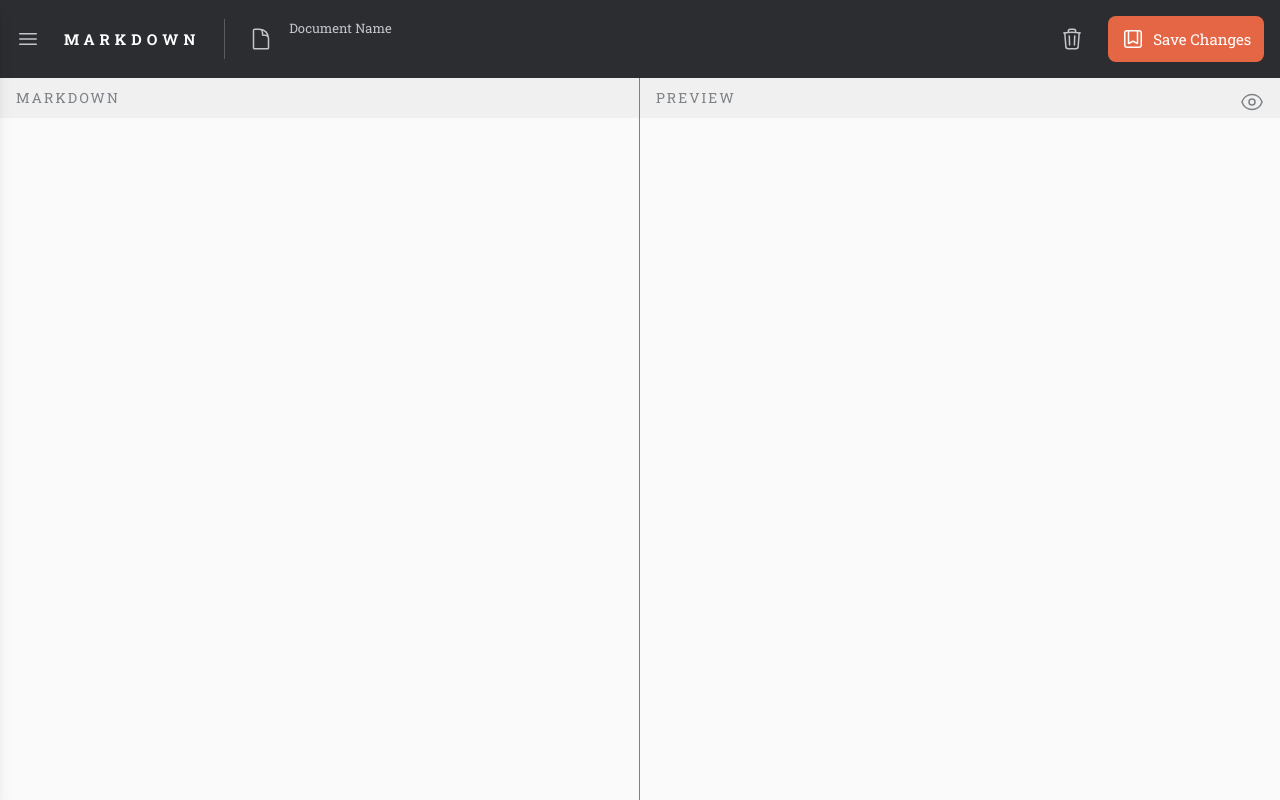
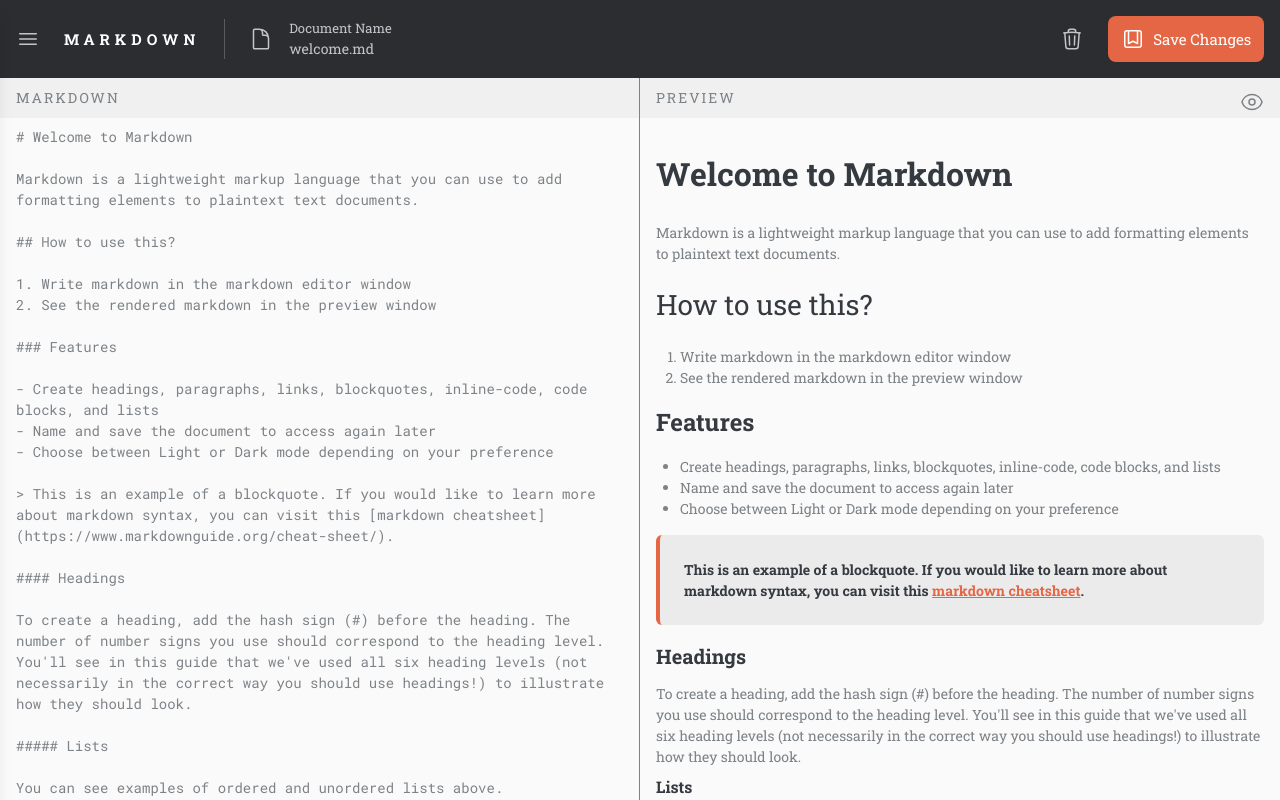
Before and after one commit to KeepSerene/in-browser-markdown-editor-fem-react, a React (Vite) app: page / in a window 1280 px wide. Built offline with nearby package versions, Linux system fonts and the light colour scheme.

Commit message:
fixed the editor issue and added an onBlur event handler

```diff
--- a/src/components/AppContent.jsx
+++ b/src/components/AppContent.jsx
@@ -1,5 +1,5 @@
 // Context import
-import { useDocsContext } from "./DocsProvider";
+import { useAppContext } from "./AppContextProvider";
 
 // Component imports
 import Editor from "./Editor";
@@ -9,7 +9,7 @@ import Sidebar from "./Sidebar";
 import DeleteModal from "./DeleteModal";
 
 function AppContent() {
-  const { isPreviewOpen, setIsPreviewOpen, isDelModalOpen } = useDocsContext();
+  const { isPreviewOpen, setIsPreviewOpen, isDelModalOpen } = useAppContext();
 
   const isOnMdScrAndBelow = window.matchMedia("(width < 768px)").matches;
 
--- a/src/components/DocsProvider.jsx
+++ b/src/components/AppContextProvider.jsx
@@ -4,9 +4,9 @@ import { createContext, useContext, useEffect, useState } from "react";
 // Data import
 import documents from "/data/documents.json";
 
-const DocsContext = createContext();
+const AppContext = createContext();
 
-export default function DocsProvider({ children }) {
+export default function AppContextProvider({ children }) {
   const [isDarkTheme, setIsDarkTheme] = useState(null);
   const [isSidebarOpen, setIsSidebarOpen] = useState(false);
   const [docs, setDocs] = useState([]);
@@ -57,7 +57,7 @@ export default function DocsProvider({ children }) {
       setDocs(JSON.parse(storedDocs));
     } else {
       setDocs(documents);
-      localStorage.setItem("mdDocs", JSON.stringify(docs));
+      localStorage.setItem("mdDocs", JSON.stringify(documents));
     }
   }, []);
 
@@ -126,7 +126,7 @@ export default function DocsProvider({ children }) {
   };
 
   return (
-    <DocsContext.Provider
+    <AppContext.Provider
       value={{
         isDarkTheme,
         setIsDarkTheme,
@@ -147,8 +147,8 @@ export default function DocsProvider({ children }) {
       }}
     >
       {children}
-    </DocsContext.Provider>
+    </AppContext.Provider>
   );
 }
 
-export const useDocsContext = () => useContext(DocsContext);
+export const useAppContext = () => useContext(AppContext);
--- a/src/components/DeleteModal.jsx
+++ b/src/components/DeleteModal.jsx
@@ -1,7 +1,7 @@
-import { useDocsContext } from "./DocsProvider";
+import { useAppContext } from "./AppContextProvider";
 
 function DeleteModal() {
-  const { activeDoc, deleteDoc, setIsDelModalOpen } = useDocsContext();
+  const { activeDoc, deleteDoc, setIsDelModalOpen } = useAppContext();
 
   const handleDelete = () => {
     deleteDoc();
--- a/src/components/Editor.jsx
+++ b/src/components/Editor.jsx
@@ -1,12 +1,12 @@
-import { useDocsContext } from "./DocsProvider";
+import { useAppContext } from "./AppContextProvider";
 
 function Editor() {
-  const { activeDoc, updateDocContent } = useDocsContext();
+  const { activeDoc, updateDocContent } = useAppContext();
 
   return (
     // Subtract header height
-    <div className="w-full md:w-1/2 h-[calc(100vh-78.4px)] dark:bg-dark-bg-primary bg-light-bg-primary dark:text-dark-text-secondary text-light-text-secondary border-r dark:border-dark-text-secondary border-light-text-secondary absolute left-0 top-0">
-      <h3 className="dark:bg-dark-bg-secondary bg-light-bg-secondary font-md uppercase tracking-sm leading-4 p-3 px-4">
+    <div className="w-full md:w-1/2 h-[calc(100vh-78.4px)] bg-light-bg-primary dark:bg-dark-bg-primary text-light-text-secondary dark:text-dark-text-secondary border-r border-light-text-secondary dark:border-dark-text-secondary absolute left-0 top-0">
+      <h3 className="bg-light-bg-secondary dark:bg-dark-bg-secondary font-md uppercase tracking-sm leading-4 p-3 px-4">
         Markdown
       </h3>
 
@@ -14,9 +14,9 @@ function Editor() {
       <div className="w-full h-[calc(100%-40px)] overflow-y-clip">
         <textarea
           value={activeDoc?.content || ""}
-          onChange={(event) => updateDocContent(event.target.content.trim())}
+          onChange={(event) => updateDocContent(event.target.value)}
           aria-label="Edit your document"
-          className="w-full h-full font-robotoMono dark:bg-dark-bg-primary bg-light-bg-primary p-2 px-4 resize-none focus:outline-none"
+          className="w-full h-full font-robotoMono bg-light-bg-primary dark:bg-dark-bg-primary p-2 px-4 resize-none focus:outline-none"
         />
       </div>
     </div>
--- a/src/components/Header.jsx
+++ b/src/components/Header.jsx
@@ -1,4 +1,4 @@
-import { useDocsContext } from "./DocsProvider";
+import { useAppContext } from "./AppContextProvider";
 
 function Header() {
   const {
@@ -7,7 +7,18 @@ function Header() {
     updateDocName,
     saveChanges,
     setIsDelModalOpen,
-  } = useDocsContext();
+  } = useAppContext();
+
+  // Handle doc name input on blur
+  const handleOnBlur = (event) => {
+    const value = event.target.value.trim();
+
+    if (value.length < 1) {
+      updateDocName("untitled.md");
+    } else if (!value.endsWith(".md")) {
+      updateDocName(value + ".md");
+    }
+  };
 
   return (
     <div className="bg-dark-bg-highlight">
@@ -78,9 +89,10 @@ function Header() {
               <input
                 type="text"
                 id="doc-title"
-                value={activeDoc?.name || ""}
-                onChange={(event) => updateDocName(event.target.value.trim())}
-                size={Math.max(activeDoc?.name.length || "".length, 1)} // Ensure size = 1 for empty values
+                value={activeDoc?.name ?? ""}
+                onChange={(event) => updateDocName(event.target.value)}
+                onBlur={handleOnBlur}
+                size={activeDoc?.name.length ?? 1}
                 className="bg-transparent border-0 outline-none focus-within:border-b focus-within:border-primary"
               />
             </div>
@@ -89,6 +101,7 @@ function Header() {
 
         {/* Action buttons */}
         <div className="flex items-center gap-4 md:gap-6">
+          {/* Delete doc button */}
           <button
             type="button"
             onClick={() => setIsDelModalOpen(true)}
@@ -111,6 +124,7 @@ function Header() {
             </svg>
           </button>
 
+          {/* Save changes button */}
           <button
             type="button"
             onClick={saveChanges}
--- a/src/components/Preview.jsx
+++ b/src/components/Preview.jsx
@@ -1,7 +1,7 @@
-import { useDocsContext } from "./DocsProvider";
+import { useAppContext } from "./AppContextProvider";
 
 function Preview() {
-  const { activeDoc, isPreviewOpen } = useDocsContext();
+  const { activeDoc, isPreviewOpen } = useAppContext();
 
   const isOnMdScrAndBelow = window.matchMedia("(width < 768px)").matches;
 
@@ -178,9 +178,9 @@ function Preview() {
     <div
       className={`${
         isPreviewOpen ? "w-full" : !isOnMdScrAndBelow && "md:w-1/2"
-      } h-[calc(100vh-78.4px)] dark:bg-dark-bg-primary bg-light-bg-primary dark:text-dark-text-secondary text-light-text-secondary absolute top-0 right-0 transition-[width] duration-200`}
+      } h-[calc(100vh-78.4px)] bg-light-bg-primary dark:bg-dark-bg-primary text-light-text-secondary dark:text-dark-text-secondary absolute top-0 right-0 transition-[width] duration-200`}
     >
-      <h3 className="dark:bg-dark-bg-secondary bg-light-bg-secondary font-md uppercase tracking-sm leading-4 p-3 px-4">
+      <h3 className="bg-light-bg-secondary dark:bg-dark-bg-secondary font-md uppercase tracking-sm leading-4 p-3 px-4">
         Preview
       </h3>
 
@@ -190,7 +190,7 @@ function Preview() {
           dangerouslySetInnerHTML={{
             __html: parseMarkdown(activeDoc?.content),
           }}
-          className="w-full h-full dark:bg-dark-bg-primary bg-light-bg-primary p-2 px-4"
+          className="w-full h-full bg-light-bg-primary dark:bg-dark-bg-primary p-2 px-4"
         ></article>
       </div>
     </div>
--- a/src/components/Sidebar.jsx
+++ b/src/components/Sidebar.jsx
@@ -1,4 +1,4 @@
-import { useDocsContext } from "./DocsProvider";
+import { useAppContext } from "./AppContextProvider";
 
 function Sidebar() {
   const {
@@ -9,7 +9,7 @@ function Sidebar() {
     setIsSidebarOpen,
     createNewDoc,
     setActiveDoc,
-  } = useDocsContext();
+  } = useAppContext();
 
   return (
     <aside
```
Also changed, not shown: data/documents.json (+2 -2 lines), src/App.jsx (+3 -5 lines).
